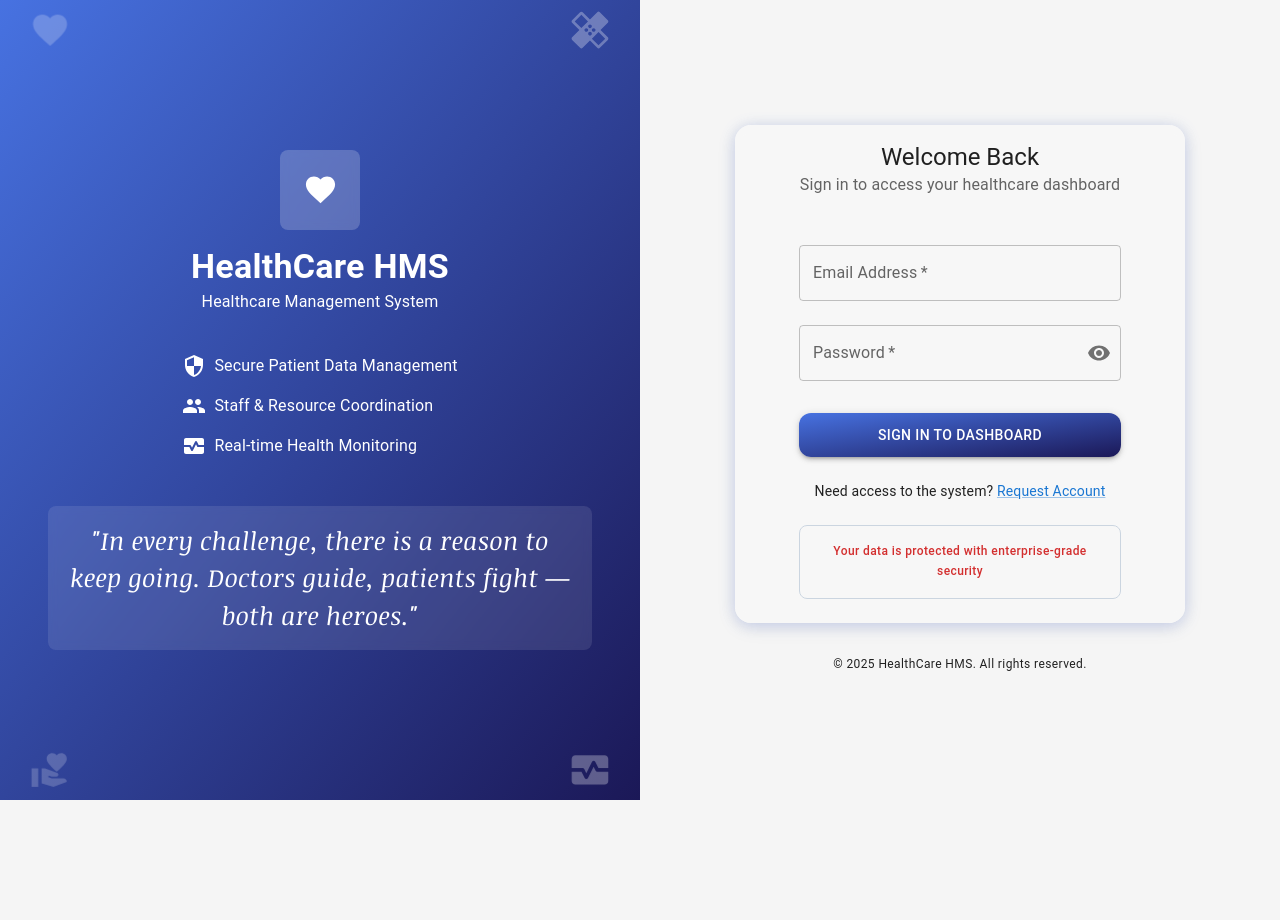
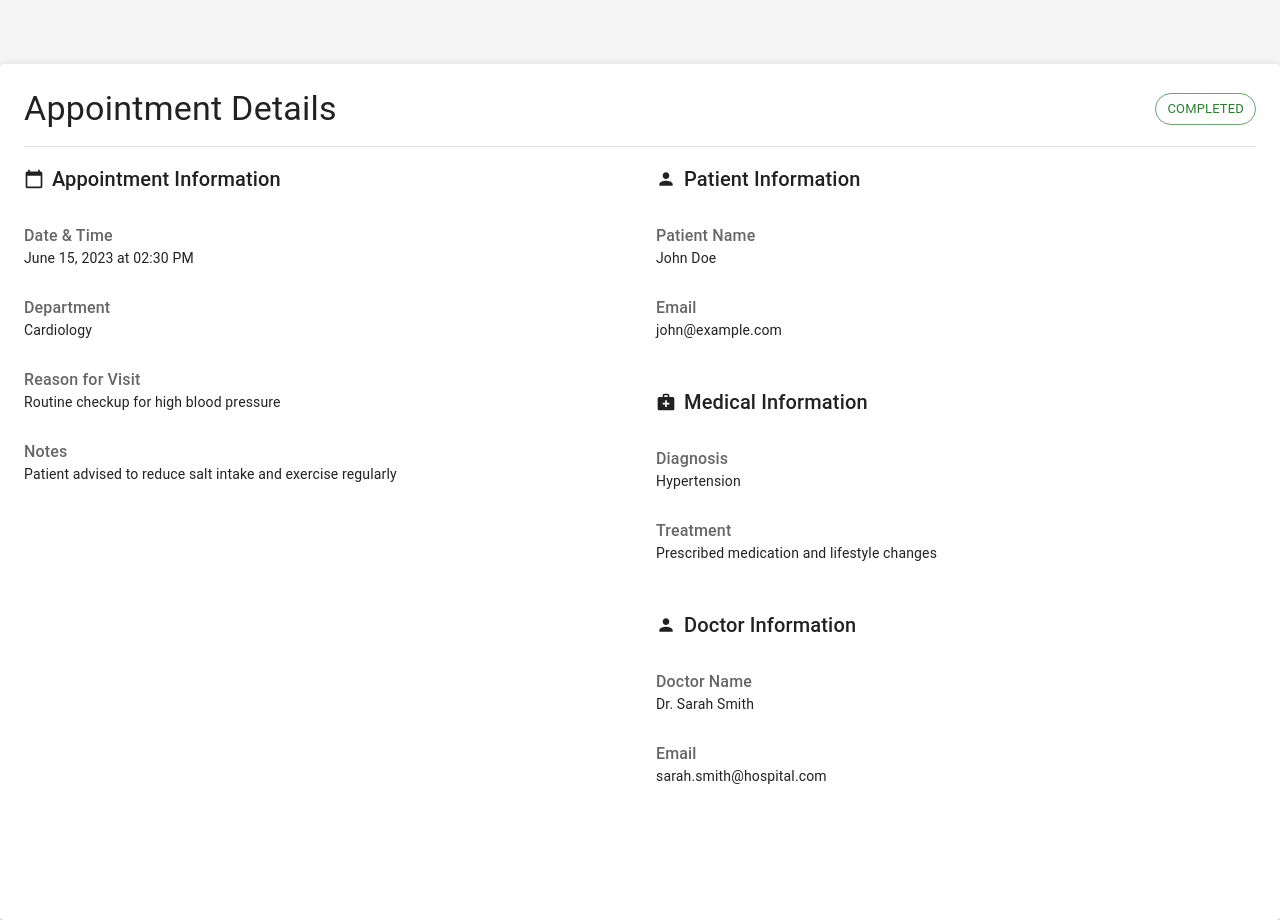
Before and after one commit to dipinrz/HMS-TEAM, a React (Vite) app in the folder frontend/: page /appointmentDetail/1 in a window 1280 px wide. Before the commit this address led to /. Before the commit the page ends 800 px from the top, so only its background shows below. Built offline with nearby package versions, Linux system fonts and the light colour scheme; a web font is replaced by a local one.

Commit message:
Patient Dashboard Edited for Booking and viewing appointment

```diff
--- a/frontend/src/App.tsx
+++ b/frontend/src/App.tsx
@@ -143,7 +143,10 @@ function App() {
                 </ProtectedRoute>
               }
             />
-            <Route path="/appointmentDetail" element={<AppointmentDetail />} />
+            <Route
+              path="/appointmentDetail/:id"
+              element={<AppointmentDetail />}
+            />
             <Route path="*" element={<Navigate to="/" replace />} />
           </Routes>
         </Box>
--- a/frontend/src/pages/PatientUtility/AppointmentDetail.tsx
+++ b/frontend/src/pages/PatientUtility/AppointmentDetail.tsx
@@ -199,7 +199,18 @@ const AppointmentDetail: React.FC = () => {
   };
 
   return (
-    <Paper elevation={3} sx={{ p: 3, mb: 3 }}>
+    <Paper
+      elevation={3}
+      sx={{
+        p: 3,
+        mb: 3,
+        mt: {
+          lg: 8,
+          xs: 15,
+        },
+        height: "100%",
+      }}
+    >
       <Box
         display="flex"
         justifyContent="space-between"
--- a/frontend/src/pages/dashboards/PatientDashboad.tsx
+++ b/frontend/src/pages/dashboards/PatientDashboad.tsx
@@ -418,7 +418,6 @@ const PatientDashboard = () => {
                         border: "1px solid #e9ecef",
                         borderRadius: 2,
                       }}
-
                     >
                       <Box
                         display="flex"
@@ -489,21 +488,20 @@ const PatientDashboard = () => {
                           />
                           {appt.status === "upcoming" && (
                             <CustomButton
+                              onClick={() => {
+                                navigate(`/appointmentDetail/:${appt.id}`);
+                              }}
                               variant="outlined"
                               size="small"
-                              label="Join"
-                              startIcon={
-                                appt.appointmentType === "video" ? (
-                                  <VideoCall />
-                                ) : (
-                                  <MedicalServices />
-                                )
-                              }
+                              label="View"
                             />
                           )}
                           {appt.status === "completed" && (
                             <CustomButton
-                              variant="text"
+                              onClick={() => {
+                                navigate(`/appointmentDetail/:${appt.id}`);
+                              }}
+                              variant="outlined"
                               size="small"
                               label="View"
                             />
```
